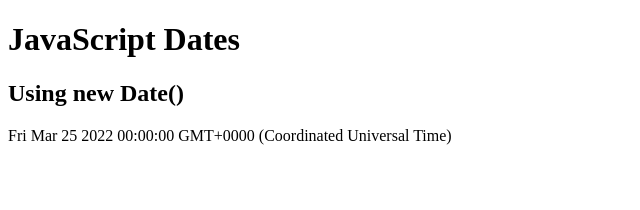
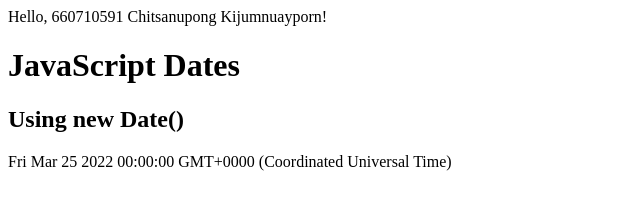
Before and after one commit to 660710591/517101_062, a plain HTML site: page index.html in a window 1280 px wide. Shown: the whole page, without its empty margins (0-640 px from the left). Drawn offline with Linux system fonts and the light colour scheme.

Commit message:
add id and name
เพิ่มบรรทัดที่แสดงรหัสนักศึกษา และชื่อ นามสกุล

```diff
--- a/index.html
+++ b/index.html
@@ -1,7 +1,7 @@
 <!DOCTYPE html>
 <html>
 <body>
-
+Hello, 660710591 Chitsanupong Kijumnuayporn!
 <h1>JavaScript Dates</h1>
 <h2>Using new Date()</h2>
 
```
